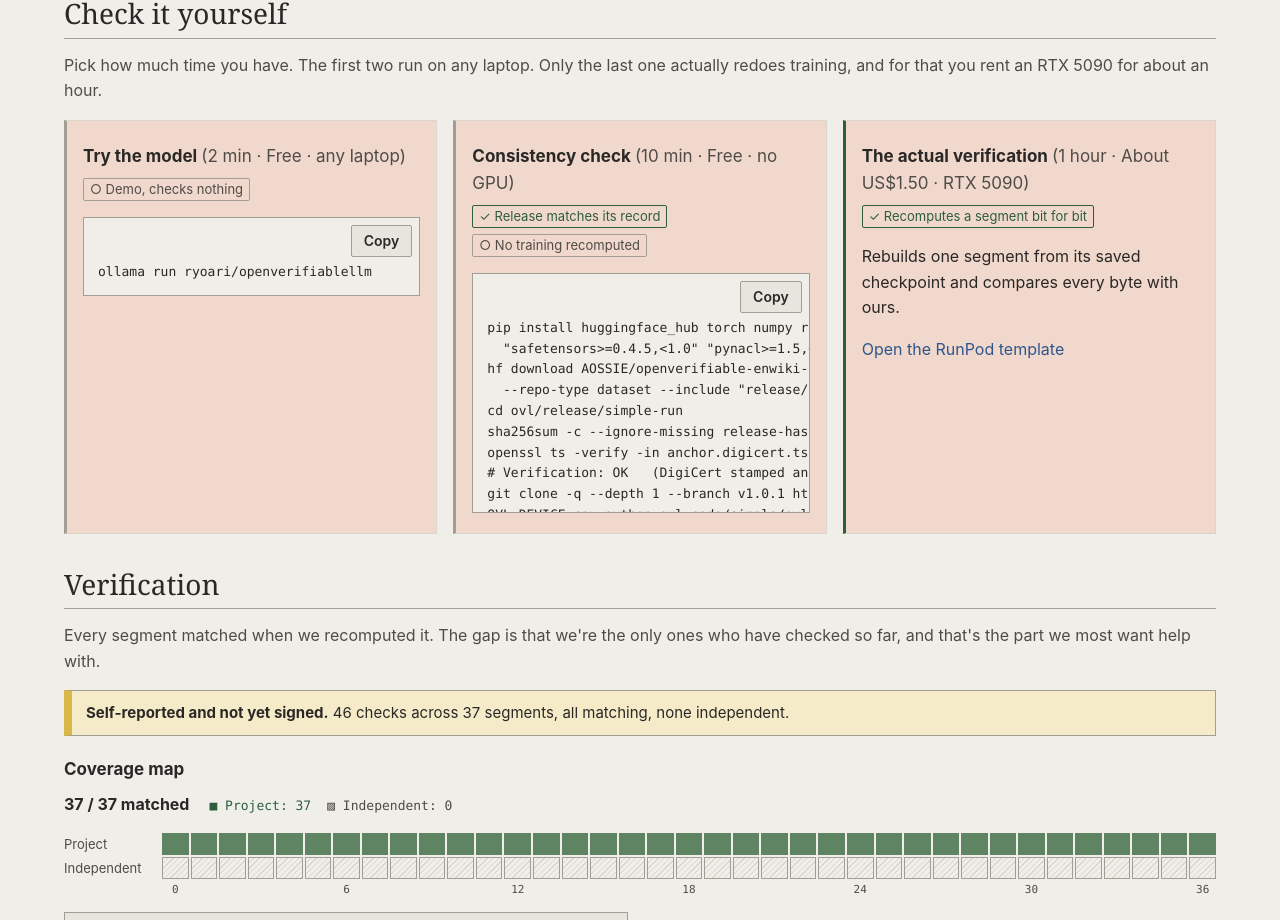
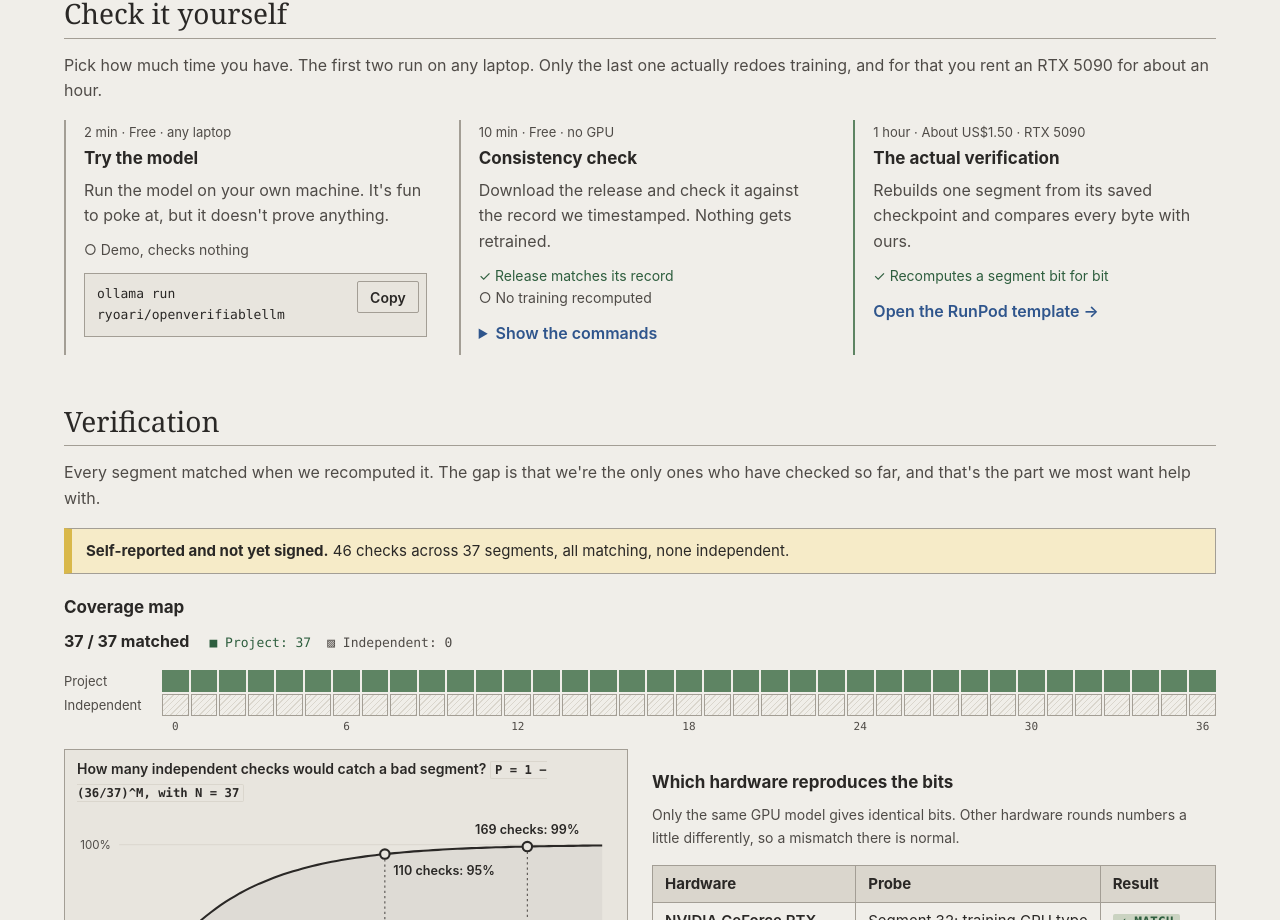
Before and after one commit to AOSSIE-Org/OpenVerifiableLLM, a React (Vite) app in the folder frontend/: page / in a window 1280 px wide. Shown: the part 1480-2400 px from the top of the page. Built offline with nearby package versions, Linux system fonts and the light colour scheme.

Commit message:
style(site): lay out the checks as ruled columns

```diff
--- a/frontend/src/components/CheckLadder.tsx
+++ b/frontend/src/components/CheckLadder.tsx
@@ -2,46 +2,57 @@ import React from 'react';
 import { copy } from '../content/copy';
 import { CopyButton } from './CopyButton';
 
+// Three ways to check, side by side, each marked by a thin rule on its left.
+// A one-line command shows in place; a longer script folds away.
 export const CheckLadder: React.FC = () => (
   <section id="check">
     <h2>{copy.check.kicker}</h2>
     <p className="sub">{copy.check.intro}</p>
 
-    <div className="levels">
+    <ol className="steps">
       {copy.check.ladder.map(step => (
-        <div key={step.time} className="level">
-          <h3>
-            {step.title}{' '}
-            <span className="level-meta">
-              ({step.time} · {step.meta})
-            </span>
-          </h3>
-          <p className="tags">
+        <li key={step.time} className={step.isKey ? 'step key' : 'step'}>
+          <p className="step-meta">
+            {step.time} · {step.meta}
+          </p>
+          <h3>{step.title}</h3>
+          <p className="step-desc">{step.desc}</p>
+          <ul className="step-proves">
             {step.chips.map(chip => (
-              <span key={chip.label} className={`tag ${chip.type}`}>
+              <li key={chip.label} className={chip.type}>
                 {chip.label}
-              </span>
+              </li>
             ))}
-          </p>
+          </ul>
 
-          {step.desc && <p>{step.desc}</p>}
-
-          {step.command && (
+          {step.command && !step.command.includes('\n') && (
             <div className="code">
-              <pre tabIndex={0} role="region" aria-label={`${step.title} commands`}>
+              <pre tabIndex={0} role="region" aria-label={`${step.title} command`}>
                 {step.command}
               </pre>
               <CopyButton textToCopy={step.command} />
             </div>
           )}
 
+          {step.command && step.command.includes('\n') && (
+            <details className="step-code">
+              <summary>Show the commands</summary>
+              <div className="code">
+                <pre tabIndex={0} role="region" aria-label={`${step.title} commands`}>
+                  {step.command}
+                </pre>
+                <CopyButton textToCopy={step.command} />
+              </div>
+            </details>
+          )}
+
           {step.action && (
-            <p>
-              <a href={step.action.href}>{step.action.label}</a>
+            <p className="step-action">
+              <a href={step.action.href}>{step.action.label} →</a>
             </p>
           )}
-        </div>
+        </li>
       ))}
-    </div>
+    </ol>
   </section>
 );
--- a/frontend/src/content/copy.ts
+++ b/frontend/src/content/copy.ts
@@ -146,6 +146,7 @@ export const copy = {
         meta: 'Free · any laptop',
         title: 'Try the model',
         chips: [{ label: '○ Demo, checks nothing', type: 'h' }],
+        desc: 'Run the model on your own machine. It\'s fun to poke at, but it doesn\'t prove anything.',
         command: 'ollama run ryoari/openverifiablellm',
       },
       {
@@ -156,6 +157,7 @@ export const copy = {
           { label: '✓ Release matches its record', type: 'm' },
           { label: '○ No training recomputed', type: 'h' },
         ],
+        desc: 'Download the release and check it against the record we timestamped. Nothing gets retrained.',
         command: `pip install huggingface_hub torch numpy rfc8785==0.1.4 tokenizers==0.23.2 mwparserfromhell==0.7.2 \\
   "safetensors>=0.4.5,<1.0" "pynacl>=1.5,<2.0"
 hf download AOSSIE/openverifiable-enwiki-20260901-20260918-r1-evidence \\
@@ -176,7 +178,7 @@ OVL_DEVICE=cpu python ovl-code/simple/ovl.py verify --run . --weights conversati
         isKey: true,
         chips: [{ label: '✓ Recomputes a segment bit for bit', type: 'm' }],
         desc: 'Rebuilds one segment from its saved checkpoint and compares every byte with ours.',
-            action: {
+        action: {
           label: 'Open the RunPod template',
           href: 'https://console.runpod.io/deploy?template=mai1ozh35g',
         },
--- a/frontend/src/styles/base.css
+++ b/frontend/src/styles/base.css
@@ -430,34 +430,6 @@ header {
   color: var(--miss);
 }
 
-.tags {
-  display: flex;
-  flex-wrap: wrap;
-  gap: 6px;
-}
-
-.tag {
-  padding: 0 6px;
-  border: 1px solid var(--rule-strong);
-  border-radius: 2px;
-  font-size: 13px;
-}
-
-.tag.m {
-  border-color: var(--match);
-  color: var(--match);
-}
-
-.tag.h {
-  color: var(--ink-3);
-}
-
-/* Check levels */
-.level-meta {
-  font-weight: 400;
-  color: var(--ink-3);
-}
-
 .code {
   position: relative;
 }
@@ -803,23 +775,6 @@ footer {
 }
 
 
-/* check levels sit in light boxes */
-.level {
-  margin-bottom: 16px;
-  padding: 2px 16px 4px;
-  border: 1px solid var(--rule);
-  border-left: 3px solid var(--rule-strong);
-  background: var(--peach);
-}
-
-.level:last-of-type {
-  border-left-color: var(--match);
-}
-
-.level .code pre {
-  background: var(--paper);
-}
-
 .facts-card {
   padding: 16px 18px;
   border: 1px solid var(--rule-strong);
@@ -923,22 +878,6 @@ footer {
   gap: 12px;
 }
 
-.levels {
-  display: grid;
-  grid-template-columns: repeat(3, minmax(0, 1fr));
-  gap: 16px;
-}
-
-.levels .level {
-  margin: 0;
-}
-
-.levels .code pre {
-  max-height: 240px;
-  padding: 44px 14px 12px;
-  font-size: 13px;
-}
-
 .qa {
   display: grid;
   grid-template-columns: repeat(2, minmax(0, 1fr));
@@ -953,7 +892,7 @@ footer {
   .top,
   .split,
   .pair,
-  .levels,
+  .steps,
   .qa {
     grid-template-columns: minmax(0, 1fr);
   }
@@ -1009,3 +948,89 @@ footer {
     grid-template-columns: minmax(0, 1fr);
   }
 }
+
+/* Check it yourself: three columns, each set off by a thin rule */
+.steps {
+  display: grid;
+  grid-template-columns: repeat(3, minmax(0, 1fr));
+  gap: 32px;
+  list-style: none;
+  margin: 8px 0 16px;
+  padding: 0;
+}
+
+.article .steps > li {
+  margin: 0;
+  padding: 2px 0 2px 18px;
+  border-left: 2px solid var(--rule-strong);
+}
+
+.article .steps > li.key {
+  border-left-color: var(--match-fill);
+}
+
+.article .step-meta {
+  margin: 0;
+  font-size: 13px;
+  color: var(--ink-3);
+}
+
+.step h3 {
+  margin: 2px 0 6px;
+  font-size: 17px;
+}
+
+.article .step-desc {
+  margin-bottom: 10px;
+  color: var(--ink-3);
+}
+
+.article .step-proves {
+  list-style: none;
+  margin: 0 0 12px;
+  padding: 0;
+  font-size: 14px;
+}
+
+.article .step-proves li {
+  margin: 0;
+  color: var(--ink-3);
+}
+
+.article .step-proves li.m {
+  color: var(--match);
+}
+
+.step .code pre {
+  padding: 10px 84px 10px 12px;
+  font-size: 13px;
+}
+
+.step-code summary {
+  color: var(--link);
+  font-weight: 600;
+  cursor: pointer;
+}
+
+.step-code .code {
+  margin-top: 8px;
+}
+
+.step-code pre {
+  max-height: 260px;
+}
+
+.article .step-action {
+  margin: 0;
+  font-weight: 600;
+}
+
+/* a one-line command wraps instead of scrolling in the narrow column */
+.step > .code pre {
+  white-space: pre-wrap;
+  overflow-wrap: anywhere;
+}
+
+.step .step-code pre {
+  padding: 40px 12px 10px;
+}
```
